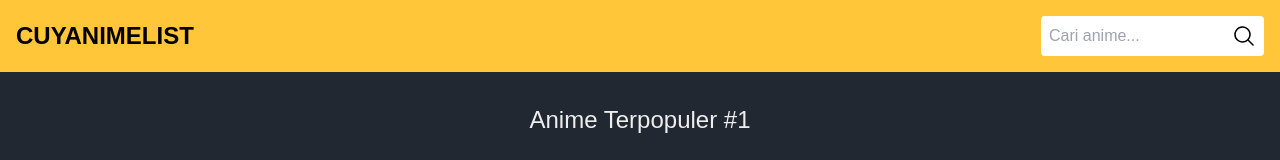
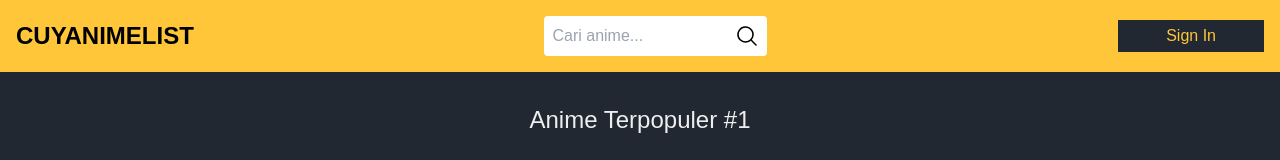
Before and after one commit to insa21/InsanimeList, a Next.js app: page /populer in a window 1280 px wide. Shown: the top 160 px of the page. Built offline with nearby package versions, Linux system fonts and the light colour scheme; no server answers; a web font is replaced by a local one.

Commit message:
Random data & FItur User AUTH Login System

```diff
--- a/next.config.js
+++ b/next.config.js
@@ -5,6 +5,10 @@ const nextConfig = {
       {
         hostname: "cdn.myanimelist.net",
       },
+      {
+        // Menginport gambar dari API github
+        hostname: "avatars.githubusercontent.com",
+      },
     ],
   },
 };
--- a/package.json
+++ b/package.json
@@ -11,6 +11,7 @@
   "dependencies": {
     "@phosphor-icons/react": "^2.0.14",
     "next": "14.0.1",
+    "next-auth": "^4.24.5",
     "react": "^18",
     "react-dom": "^18",
     "react-youtube": "^10.1.0",
--- /dev/null
+++ b/src/app/api/auth/[...nextauth]/route.js
@@ -0,0 +1,15 @@
+import NextAuth from "next-auth";
+import githubAuth from "next-auth/providers/github";
+
+export const authOptions = {
+  providers: [
+    githubAuth({
+      clientId: process.env.GITHUB_CLIENT,
+      clientSecret: process.env.GITHUB_SECRET,
+    }),
+  ],
+  secret: process.env.NEXTAUTH_SECRET,
+};
+
+const handler = NextAuth(authOptions);
+export { handler as GET, handler as POST };
--- a/src/app/page.jsx
+++ b/src/app/page.jsx
@@ -1,6 +1,10 @@
 import AnimeList from "@/components/AnimeList";
 import Header from "@/components/AnimeList/Header";
-import { getAnimeResponse, getNestedAnimeResponse } from "@/libs/api-libs";
+import {
+  getAnimeResponse,
+  getNestedAnimeResponse,
+  reproduce,
+} from "@/libs/api-libs";
 
 const Page = async () => {
   const topAnime = await getAnimeResponse("top/anime", "limit=8"); //mengambil API dari api-libs.js
@@ -9,7 +13,7 @@ const Page = async () => {
     "entry"
   ); //mengambil API dari api-libs.js
 
-  recommendedAnime = { data: recommendedAnime.slice(0, 8) };
+  recommendedAnime = reproduce(recommendedAnime, 4);
 
   return (
     <>
--- a/src/components/Navbar/InputSearch.jsx
+++ b/src/components/Navbar/InputSearch.jsx
@@ -11,7 +11,7 @@ const InputSearch = () => {
   const handleSearch = (event) => {
     const keyword = searchRef.current.value;
 
-    if (!keyword) return;
+    if (!keyword || keyword.trim() == "") return;
 
     if (event.key === "Enter" || event.type === "click") {
       event.preventDefault();
--- /dev/null
+++ b/src/components/Navbar/UserActionButton.jsx
@@ -0,0 +1,26 @@
+import Link from "next/link";
+import { authUserSession } from "@/libs/auth-libs";
+
+const UserActionButton = async () => {
+  const user = await authUserSession();
+  // console.log(user);
+  const actionLabel = user ? "Sign Out" : "Sign In";
+  const actionUrl = user ? "/api/auth/signout" : "/api/auth/signin";
+  return (
+    <div className="flex justify-between gap-2">
+      {user ? (
+        <Link href="/users/dashboard" className="py-1">
+          Dashboard
+        </Link>
+      ) : null}
+      <Link
+        href={actionUrl}
+        className="bg-color-dark text-color-accent py-1 px-12 inline-block"
+      >
+        {actionLabel}
+      </Link>
+    </div>
+  );
+};
+
+export default UserActionButton;
--- a/src/components/Navbar/index.jsx
+++ b/src/components/Navbar/index.jsx
@@ -1,5 +1,6 @@
 import Link from "next/link";
 import InputSearch from "./InputSearch";
+import UserActionButton from "./UserActionButton";
 
 const Navbar = () => {
   return (
@@ -9,6 +10,7 @@ const Navbar = () => {
           CUYANIMELIST
         </Link>
         <InputSearch></InputSearch>
+        <UserActionButton></UserActionButton>
       </div>
     </header>
   );
--- a/src/libs/api-libs.js
+++ b/src/libs/api-libs.js
@@ -8,5 +8,16 @@ export const getAnimeResponse = async (resource, query) => {
 
 export const getNestedAnimeResponse = async (resource, objectProperty) => {
   const response = await getAnimeResponse(resource); // Pastikan menggunakan async/await untuk mendapatkan respons dari API
-  return response.data.flatMap((item) => item.entry); // Gunakan flatMap untuk menggabungkan hasil dari setiap objek
+  return response.data.flatMap((item) => item[objectProperty]); // Gunakan flatMap untuk menggabungkan hasil dari setiap objek
 };
+
+export const reproduce = (data, gap) => {
+  const first = ~~(Math.random() * (data.length - gap) + 1);
+  const last = first + gap;
+
+  const response = {
+    data: data.slice(first, last),
+  };
+
+  return response;
+};
--- /dev/null
+++ b/src/libs/auth-libs.js
@@ -0,0 +1,7 @@
+import { getServerSession } from "next-auth";
+import { authOptions } from "@/app/api/auth/[...nextauth]/route";
+
+export const authUserSession = async () => {
+  const session = await getServerSession(authOptions);
+  return session?.  user;
+};
```
Also changed, not shown: src/app/users/dashboard/page.jsx (added, +17 -0 lines), 2 other files (tests, documents, lock files or other folders).
